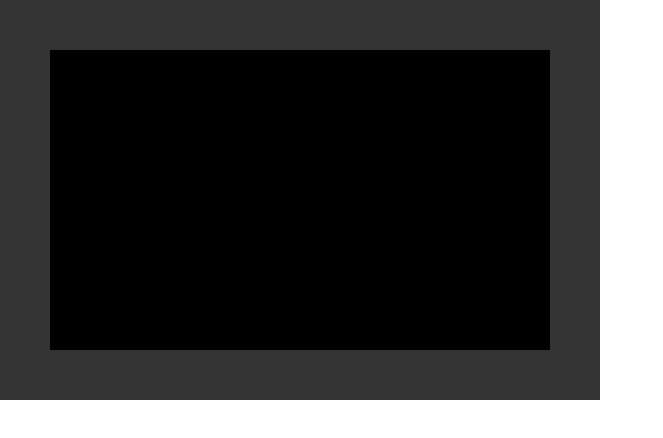
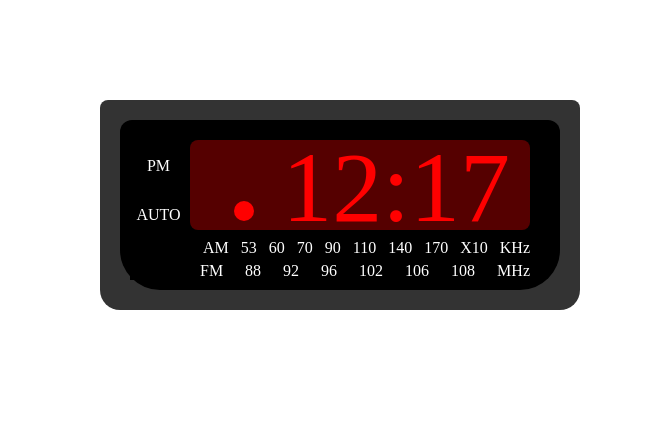
Before and after one commit to dlsso/js14, a plain HTML site: page index.html in a window 1280 px wide. Shown: the whole page, without its empty margins (0-663 px from the left). Drawn offline with nearby package versions, Linux system fonts and the light colour scheme.

Commit message:
Styled clock

```diff
--- a/main.css
+++ b/main.css
@@ -1,31 +1,73 @@
 .outer-shell{
-	width: 500px;
-	height: 300px;
+	width: 440px;
+	height: 170px;
 	background: #333;
-	padding: 50px;
+	padding: 20px;
+	margin: 100px;
+	border-radius: 8px 8px 20px 20px;
 }
 .inner-shell{
-	width: 500px;
-	height: 300px;
+	width: 400px;
+	height: 130px;
 	background: #000;
+	text-align: right;
+	margin: 0px;
+	padding: 20px 30px 20px 10px;
+	border-radius: 12px 12px 40px 40px;
+
 }
 .left-labels{
+	color: white;
 	background: #000;
+	margin-top: 20px;
+	padding-bottom: 12px;
+	text-align: center;
 }
 .clock-screen{
-	background: #000;
+	width: 300px;
+	height: 90px;
+	display: inline-block;
+	float: right;
+	margin: 10px 30px 0px 10px;
+	background: #500;
+	border-radius: 8px;
+	margin: 0;
+	padding-left: 20px;
+	padding-right: 20px;
 }
 .am-pm-dot{
-	background: #000;
+	width: 20px;
+	height: 20px;
+	background: red;
+	margin-right: 28px;
+	border-radius: 50%;
+	display: inline-block;
 }
 .clock-text{
-	background: #000;
+	color: red;
+	font-size: 100px;
+	/*background: #500;*/
+	border-radius: 8px;
+	display: inline-block;
+	margin-top: -10px;
+	padding: 0;
+
 }
 .am-row{
+	color: white;
 	background: #000;
+	word-spacing: 8px;
+	margin-top: 5px;
 }
 .fm-row{
+	color: white;
 	background: #000;
+	word-spacing: 18px;
+	margin-top: 5px;
+}
+
+p{
+	margin: -3px;
 }
 
 /*// Outer Shell (dark gray)
--- a/main.js
+++ b/main.js
@@ -1,16 +1,21 @@
 $(document).on('ready', function() {
 	var outerShell = $('<div class="outer-shell"></div>');
 	var innerShell = $('<div class="inner-shell"></div>');
-	var leftLabels = $('<div class="left-labels"></div>');
+	var leftLabels = $('<div class="left-labels"><p>PM<p><br><br><p>AUTO</p></div>');
 	var clockScreen = $('<div class="clock-screen"></div>');
 	var amPmDot = $('<div class="am-pm-dot"></div>');
-	var clockText = $('<div class="clock-text"></div>');
-	var amRow = $('<div class="am-row"></div>');
-	var fmRow = $('<div class="fm-row"></div>');
+	var clockText = $('<div class="clock-text">12:17</div>');
+	var amRow = $('<div class="am-row">AM 53 60 70 90 110 140 170 X10 KHz</div>');
+	var fmRow = $('<div class="fm-row">FM 88 92 96 102 106 108 MHz</div>');
 
 	$('.container').append(outerShell)
 	$('.outer-shell').append(innerShell)
-
+	$('.inner-shell').append(clockScreen)
+	$('.clock-screen').append(amPmDot)
+	$('.clock-screen').append(clockText)
+	$('.inner-shell').append(leftLabels)
+	$('.inner-shell').append(amRow)
+	$('.inner-shell').append(fmRow)
 });
 
 
```
